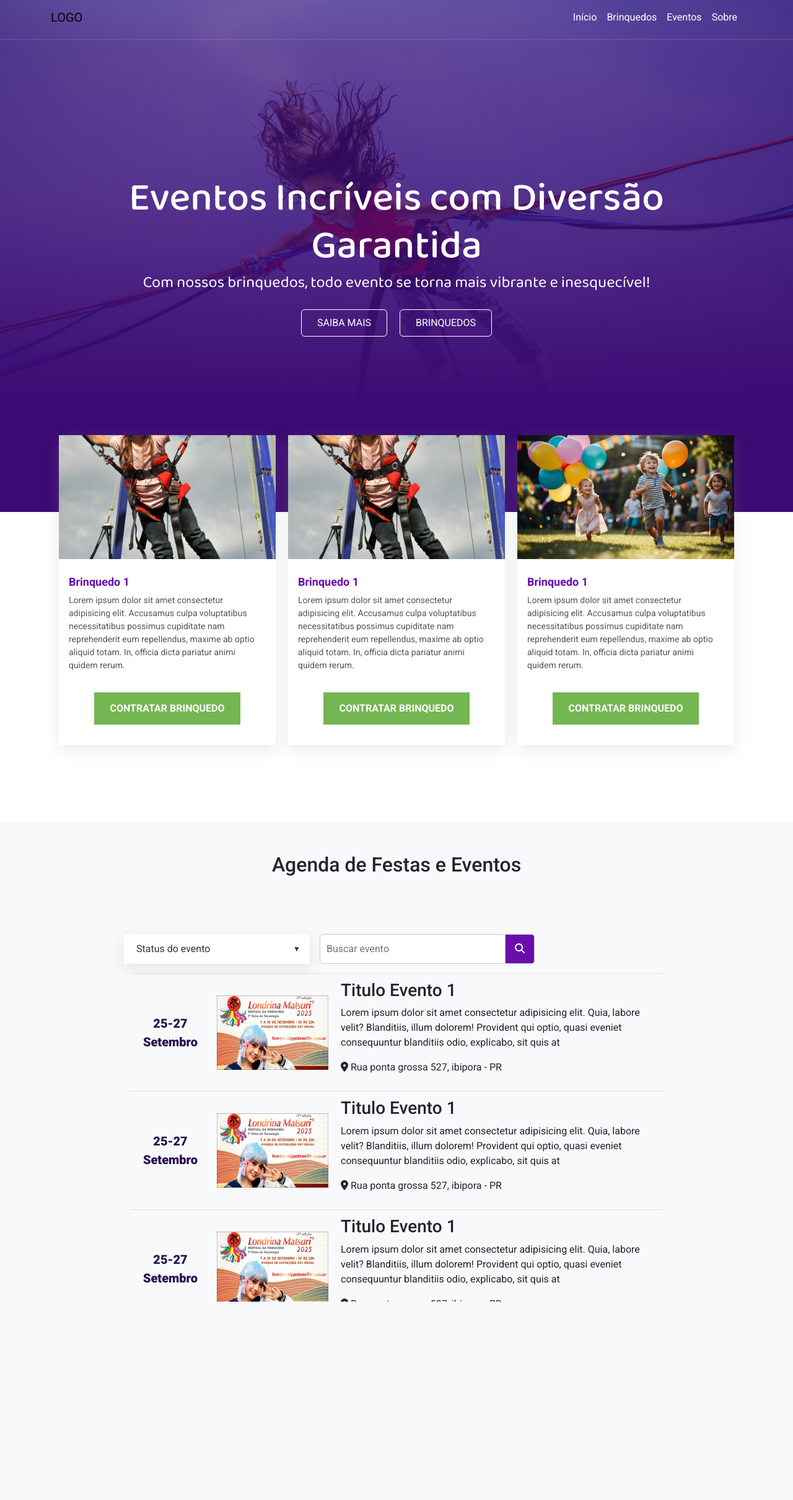
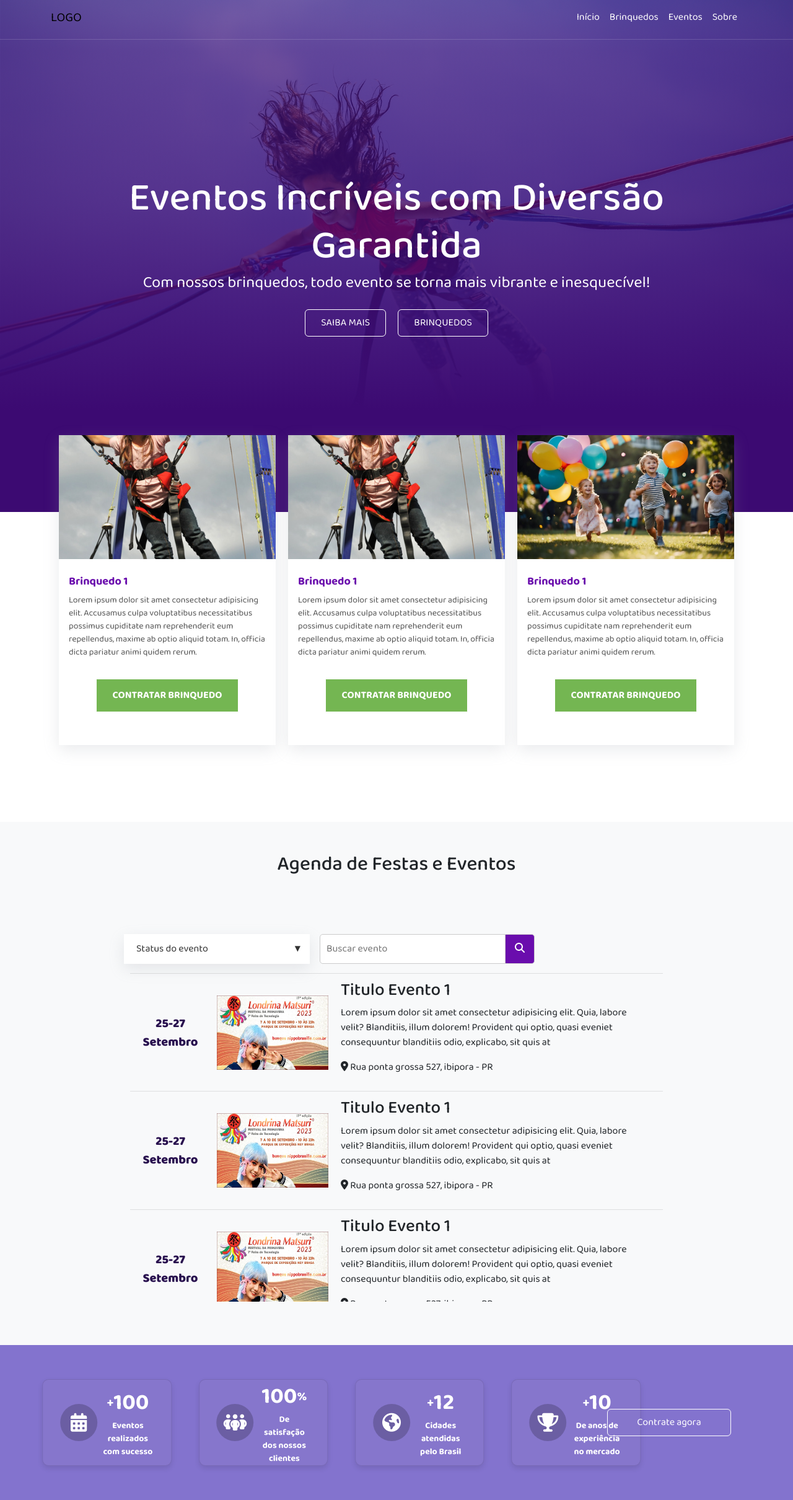
Before and after one commit to felipeov1/institucional-website, a PHP site: page / in a window 1280 px wide. Shown: the whole page at 62% size. Before the commit the page ends 2100 px from the top, so only its background shows below. Run offline with PHP 8.4, Linux system fonts and the light colour scheme; some libraries are stand-ins or nearby versions.

Commit message:
feat: added statistics section

```diff
--- a/assets/css/style.css
+++ b/assets/css/style.css
@@ -2,7 +2,7 @@
 @import url('https://fonts.googleapis.com/css2?family=Baloo+2:wght@400..800&display=swap');
 
 body {
-    font-family: 'Roboto', sans-serif;
+    font-family: 'Baloo 2', cursive;
     background-color: #ffffff !important;
 }
 
@@ -55,11 +55,11 @@ body {
     width: 100%;
     height: 100%;
     background: linear-gradient(to top,
-        rgba(60, 10, 114, 1.0) 20%,
-        rgba(60, 10, 114, 0.9) 40%,
-        rgba(60, 10, 114, 0.8) 60%,
-        rgba(60, 10, 114, 0.7) 90%,
-        rgba(60, 10, 114, 0.6) 100%);
+            rgba(60, 10, 114, 1.0) 20%,
+            rgba(60, 10, 114, 0.9) 40%,
+            rgba(60, 10, 114, 0.8) 60%,
+            rgba(60, 10, 114, 0.7) 90%,
+            rgba(60, 10, 114, 0.6) 100%);
     pointer-events: none;
 }
 
@@ -155,7 +155,7 @@ body {
     color: #555;
 }
 
-.btn-toys-acquire{
+.btn-toys-acquire {
     background-color: #74b652;
     /* background-color: #44d23f; */
     border-radius: 1px;
@@ -334,3 +334,110 @@ body {
         max-width: 100%;
     }
 }
+
+/* Style for  statistics section */
+.statistics-section {
+    padding: 0px;
+}
+
+
+.statistics-section {
+    position: relative;
+    background-color: #8373ce;
+    width: 100%;
+    height: 250px;
+}
+
+.stat-box {
+    background: rgba(187, 178, 178, 0.05);
+    padding: 20px;
+    margin: 10px;
+    border-radius: 10px;
+    box-shadow: 0 4px 8px rgba(0, 0, 0, 0.1);
+    position: relative;
+    height: 140px;
+    display: flex;
+    flex-direction: row;
+    justify-content: space-evenly;
+    align-content: center;
+    flex-wrap: wrap;
+    border: 1px solid rgba(0, 0, 0, 0.1);
+    align-items: center
+}
+
+.stat-box .icon {
+    font-size: 30px;
+    color: white;
+    display: flex;
+    align-items: center;
+    justify-content: center;
+    width: 60px;
+    height: 60px;
+    border-radius: 50%;
+    background-color: rgba(0, 0, 0, 0.2);
+}
+
+.stat-signal{
+    color: white;
+    font-size: 20px;
+    font-weight: bold;
+}
+
+.statistics {
+    width: 50%;
+}
+
+.stat-number {
+    font-size: 36px;
+    font-weight: bold;
+    color: white;
+}
+
+.stat-name {
+    font-size: 14px;
+    color: white;
+    font-weight: bold;
+}
+
+.statistics-section .row {
+    position: absolute;
+    top: 0;
+    left: 44%;
+    transform: translateX(-50%);
+    width: 82%;
+    height: 100%;
+    display: flex;
+    justify-content: space-evenly;
+    align-items: center;
+    padding: 20px;
+
+}
+
+.btn-container {
+    position: absolute;
+    right: 100px;
+    top: 50%;
+    transform: translateY(-50%);
+}
+
+.btn-hire-now {
+    width: 200px;
+    background-color: transparent;
+    border-radius: 6px;
+    border: 1px solid white;
+    box-sizing: border-box;
+    color: #fff;
+    cursor: pointer;
+    height: 44px;
+    outline: none;
+    overflow: hidden;
+    padding: 0 25px;
+    position: relative;
+    text-align: center;
+    transition: all 0.4s ease-out;
+}
+
+
+.btn-hire-now:hover {
+    opacity: 0.7;
+}
--- a/assets/js/home.js
+++ b/assets/js/home.js
@@ -15,7 +15,7 @@ function startCounting() {
     const stats = document.querySelectorAll('.number-item');
     stats.forEach((stat) => {
         const endValue = parseInt(stat.getAttribute('data-target'), 10);
-        animateValue(stat, 0, endValue, 1000);
+        animateValue(stat, 0, endValue, 700);
     });
 }
 
@@ -28,56 +28,5 @@ const observer = new IntersectionObserver((entries, observer) => {
     });
 });
 
-const statSection = document.querySelector('.statistics');
+const statSection = document.querySelector('.statistics-section');
 observer.observe(statSection);
-
-
-////////// EVENTS CALENDAR
-
-function showEvent(eventNumber) {
-    const eventContent = document.getElementById("eventContent");
-    const eventText = document.getElementById("eventText");
-    const eventImage = document.getElementById("eventImage");
-
-    if (eventNumber === 1) {
-        eventText.innerHTML = "<h3>Evento de 14 de Dezembro</h3><p>Detalhes sobre o evento do dia 14.</p>";
-        eventImage.innerHTML = "<img src='/assets/images/event-template.webp' alt='Evento 1' style='width:100%;'>";
-    } else if (eventNumber === 2) {
-        eventText.innerHTML = "<h3>Evento de 15 de Dezembro</h3><p>Detalhes sobre o evento do dia 15.</p>";
-        eventImage.innerHTML = "<img src='imagem2.jpg' alt='Evento 2' style='width:100%;'>";
-    } else if (eventNumber === 3) {
-        eventText.innerHTML = "<h3>Evento de 16 de Dezembro</h3><p>Detalhes sobre o evento do dia 16.</p>";
-        eventImage.innerHTML = "<img src='imagem3.jpg' alt='Evento 3' style='width:100%;'>";
-    } else if (eventNumber === 4) {
-        eventText.innerHTML = "<h3>Evento de 17 de Dezembro</h3><p>Detalhes sobre o evento do dia 17.</p>";
-        eventImage.innerHTML = "<img src='imagem4.jpg' alt='Evento 4' style='width:100%;'>";
-    }
-
-    eventContent.style.display = "block";
-}
-
-
-function animateNumbers() {
-    const counters = document.querySelectorAll('.number-item');
-    const speed = 80;
-
-    counters.forEach(counter => {
-        const updateCount = () => {
-            const target = +counter.getAttribute('data-target');
-            const count = +counter.innerText.replace(/\D/g, '');
-
-            const increment = target / speed;
-
-            if (count < target) {
-                counter.innerText = Math.ceil(count + increment) + counter.innerText.slice(-1);
-                setTimeout(updateCount, 10);
-            } else {
-                counter.innerText = target + counter.innerText.slice(-1); o
-            }
-        };
-
-        updateCount();
-    });
-}
-
-window.addEventListener('load', animateNumbers);
--- a/index.html
+++ b/index.html
@@ -65,7 +65,9 @@
                 <img src="assets/images/bungee-kids-small-2.jpeg" alt="Brinquedo 1" class="toy-image">
                 <div class="text-start p-3">
                     <h3 class="toy-title"><strong>Brinquedo 1</strong></h3>
-                    <p class="toy-description">Lorem ipsum dolor sit amet consectetur adipisicing elit. Accusamus culpa voluptatibus necessitatibus possimus cupiditate nam reprehenderit eum repellendus, maxime ab optio aliquid totam. In, officia dicta pariatur animi quidem rerum.</p>
+                    <p class="toy-description">Lorem ipsum dolor sit amet consectetur adipisicing elit. Accusamus culpa
+                        voluptatibus necessitatibus possimus cupiditate nam reprehenderit eum repellendus, maxime ab
+                        optio aliquid totam. In, officia dicta pariatur animi quidem rerum.</p>
                 </div>
                 <button class="btn-toys-acquire"><strong>CONTRATAR BRINQUEDO</strong></button>
             </div>
@@ -73,7 +75,9 @@
                 <img src="assets/images/bungee-kids-small-2.jpeg" alt="Brinquedo 1" class="toy-image">
                 <div class="text-start p-3">
                     <h3 class="toy-title"><strong>Brinquedo 1</strong></h3>
-                    <p class="toy-description">Lorem ipsum dolor sit amet consectetur adipisicing elit. Accusamus culpa voluptatibus necessitatibus possimus cupiditate nam reprehenderit eum repellendus, maxime ab optio aliquid totam. In, officia dicta pariatur animi quidem rerum.</p>
+                    <p class="toy-description">Lorem ipsum dolor sit amet consectetur adipisicing elit. Accusamus culpa
+                        voluptatibus necessitatibus possimus cupiditate nam reprehenderit eum repellendus, maxime ab
+                        optio aliquid totam. In, officia dicta pariatur animi quidem rerum.</p>
                 </div>
                 <button class="btn-toys-acquire"><strong>CONTRATAR BRINQUEDO</strong></button>
             </div>
@@ -81,7 +85,9 @@
                 <img src="assets/images/kids.jpg" alt="Brinquedo 1" class="toy-image">
                 <div class="text-start p-3">
                     <h3 class="toy-title"><strong>Brinquedo 1</strong></h3>
-                    <p class="toy-description">Lorem ipsum dolor sit amet consectetur adipisicing elit. Accusamus culpa voluptatibus necessitatibus possimus cupiditate nam reprehenderit eum repellendus, maxime ab optio aliquid totam. In, officia dicta pariatur animi quidem rerum.</p>
+                    <p class="toy-description">Lorem ipsum dolor sit amet consectetur adipisicing elit. Accusamus culpa
+                        voluptatibus necessitatibus possimus cupiditate nam reprehenderit eum repellendus, maxime ab
+                        optio aliquid totam. In, officia dicta pariatur animi quidem rerum.</p>
                 </div>
                 <button class="btn-toys-acquire"><strong>CONTRATAR BRINQUEDO</strong></button>
             </div>
@@ -89,11 +95,6 @@
     </div>
     <!-- end floating section -->
 
-    <script>
-
-    </script>
-
-    <!-- end floating section -->
 
     <!-- start events section -->
     <div class="events-container">
@@ -123,7 +124,9 @@
                 </div>
                 <div class="event-text">
                     <h3>Titulo Evento 1</h3>
-                    <p style="max-width: 800px;">Lorem ipsum dolor sit amet consectetur adipisicing elit. Quia, labore velit? Blanditiis, illum dolorem! Provident qui optio, quasi eveniet consequuntur blanditiis odio, explicabo, sit quis at</p>
+                    <p style="max-width: 800px;">Lorem ipsum dolor sit amet consectetur adipisicing elit. Quia, labore
+                        velit? Blanditiis, illum dolorem! Provident qui optio, quasi eveniet consequuntur blanditiis
+                        odio, explicabo, sit quis at</p>
                     <p><i class="fa-solid fa-location-dot"></i> Rua ponta grossa 527, ibipora - PR</p>
                 </div>
             </div>
@@ -138,7 +141,9 @@
                 </div>
                 <div class="event-text">
                     <h3>Titulo Evento 1</h3>
-                    <p style="max-width: 800px;">Lorem ipsum dolor sit amet consectetur adipisicing elit. Quia, labore velit? Blanditiis, illum dolorem! Provident qui optio, quasi eveniet consequuntur blanditiis odio, explicabo, sit quis at</p>
+                    <p style="max-width: 800px;">Lorem ipsum dolor sit amet consectetur adipisicing elit. Quia, labore
+                        velit? Blanditiis, illum dolorem! Provident qui optio, quasi eveniet consequuntur blanditiis
+                        odio, explicabo, sit quis at</p>
                     <p><i class="fa-solid fa-location-dot"></i> Rua ponta grossa 527, ibipora - PR</p>
                 </div>
             </div>
@@ -153,12 +158,14 @@
                 </div>
                 <div class="event-text">
                     <h3>Titulo Evento 1</h3>
-                    <p style="max-width: 800px;">Lorem ipsum dolor sit amet consectetur adipisicing elit. Quia, labore velit? Blanditiis, illum dolorem! Provident qui optio, quasi eveniet consequuntur blanditiis odio, explicabo, sit quis at</p>
+                    <p style="max-width: 800px;">Lorem ipsum dolor sit amet consectetur adipisicing elit. Quia, labore
+                        velit? Blanditiis, illum dolorem! Provident qui optio, quasi eveniet consequuntur blanditiis
+                        odio, explicabo, sit quis at</p>
                     <p><i class="fa-solid fa-location-dot"></i> Rua ponta grossa 527, ibipora - PR</p>
                 </div>
             </div>
             <hr>
-            <!-- <div class="event-item">
+            <div class="event-item">
                 <div class="event-date">
                     <div class="date"><strong>25-27</strong></div>
                     <div class="month"><strong>Setembro</strong></div>
@@ -168,14 +175,101 @@
                 </div>
                 <div class="event-text">
                     <h3>Titulo Evento 1</h3>
-                    <p style="max-width: 800px;">Lorem ipsum dolor sit amet consectetur adipisicing elit. Quia, labore velit? Blanditiis, illum dolorem! Provident qui optio, quasi eveniet consequuntur blanditiis odio, explicabo, sit quis at</p>
+                    <p style="max-width: 800px;">Lorem ipsum dolor sit amet consectetur adipisicing elit. Quia, labore
+                        velit? Blanditiis, illum dolorem! Provident qui optio, quasi eveniet consequuntur blanditiis
+                        odio, explicabo, sit quis at</p>
                     <p><i class="fa-solid fa-location-dot"></i> Rua ponta grossa 527, ibipora - PR</p>
                 </div>
             </div>
-            <hr> -->
+            <hr>
         </div>
     </div>
     <!-- end events section -->
+
+    <!-- start statistics section -->
+<div class="container-fluid statistics-section">
+    <!-- <img src="assets/images/purple-background.jpg" class="img-fluid purple-back" alt="..."> -->
+    <div class="row text-center">
+        <!-- Statistic Box 1 -->
+        <div class="col-3">
+            <div class="stat-box">
+                <div class="icon">
+                    <i class="fa-solid fa-calendar-days"></i>
+                </div>
+                <div class="statistics">
+                    <div style="
+                    display: flex;
+                    justify-content: center;
+                    align-items: center;">
+                        <div class="stat-signal">+</div>
+                        <div class="stat-number number-item" data-target="100+">100+</div>
+                    </div>
+                    <div class="stat-name">Eventos realizados com sucesso</div>
+                </div>
+            </div>
+        </div>
+        <!-- Statistic Box 2 -->
+        <div class="col-3">
+            <div class="stat-box">
+                <div class="icon">
+                    <i class="fa-solid fa-people-group"></i>
+                </div>
+                <div class="statistics">
+                    <div style="
+                    display: flex;
+                    justify-content: center;
+                    align-items: center;">
+                        <div class="stat-number number-item" data-target="100+">100+</div>
+                        <div class="stat-signal">%</div>
+                    </div>
+                    <div class="stat-name">De satisfação dos nossos clientes</div>
+                </div>
+            </div>
+        </div>
+        <!-- Statistic Box 3 -->
+        <div class="col-3">
+            <div class="stat-box">
+                <div class="icon">
+                    <i class="fa-solid fa-earth-americas"></i>
+                </div>
+                <div class="statistics">
+                    <div style="
+                    display: flex;
+                    justify-content: center;
+                    align-items: center;">
+                        <div class="stat-signal">+</div>
+                        <div class="stat-number number-item" data-target="12+">12+</div>
+                    </div>
+                    <div class="stat-name">Cidades atendidas pelo Brasil</div>
+                </div>
+            </div>
+        </div>
+        <!-- Statistic Box 4 -->
+        <div class="col-3">
+            <div class="stat-box">
+                <div class="icon">
+                    <i class="fa-solid fa-trophy"></i>
+                </div>
+                <div class="statistics">
+                    <div style="
+                    display: flex;
+                    justify-content: center;
+                    align-items: center;">
+                        <div class="stat-signal">+</div>
+                        <div class="stat-number number-item" data-target="10">10+</div>
+                    </div>
+                    <div class="stat-name">De anos de experiência no mercado</div>
+                </div>
+            </div>
+        </div>
+    </div>
+    <div class="btn-container">
+        <button class="btn-hire-now">Contrate agora</button>
+    </div>
+</div>
+<!-- end statistics section -->
+
+
 
 
     <script src="/assets/js/home.js"></script>
```
Also changed, not shown: assets/images/purple-background.jpg (added), 1 other file.
